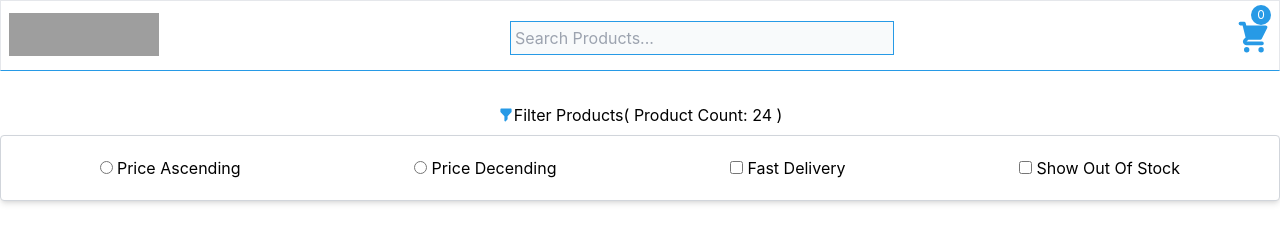
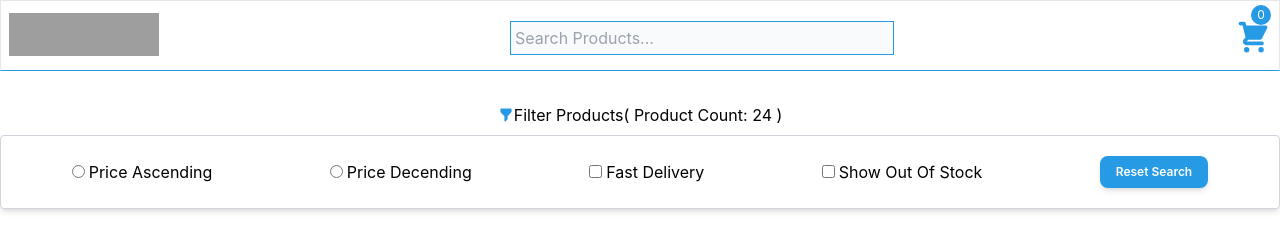
Before and after one commit to anotherITdude/react-cart, a Next.js app: page / in a window 1280 px wide. Shown: the top 231 px of the page. Built offline with nearby package versions, Linux system fonts and the light colour scheme; grey boxes are pictures that could not be loaded.

Commit message:
filter reset button added

```diff
--- a/components/filter/Filter.tsx
+++ b/components/filter/Filter.tsx
@@ -23,7 +23,7 @@ const Filter = (props) => {
       </span>
       </div>
 
-      <form className="filter-container">
+      <form className="filter-container items-center">
           <div className="m-2">
             <input
               type="radio"
@@ -102,6 +102,22 @@ const Filter = (props) => {
               Show Out Of Stock
             </label>
           </div>
+
+          <div className="m-2">
+            <button
+            type='button'
+            className='btn-primary'
+            onClick={(e) => {
+              e.preventDefault
+              productDispatch({
+                type: 'RESET'
+              })
+            }}
+            >
+
+              Reset Search
+            </button>
+          </div>
       </form>
     </div>
   );
```
